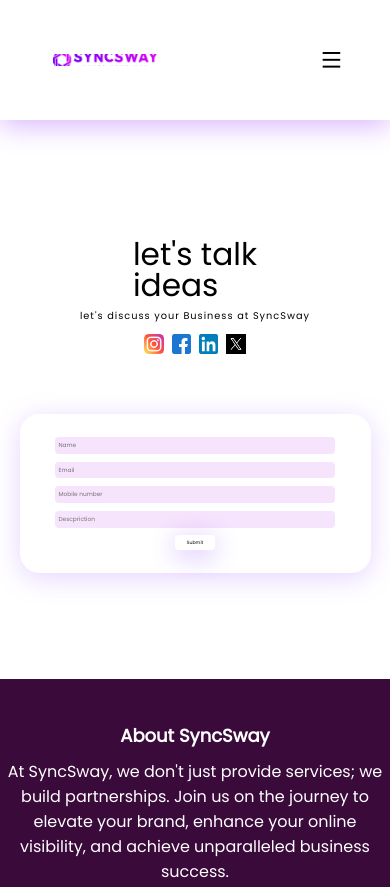
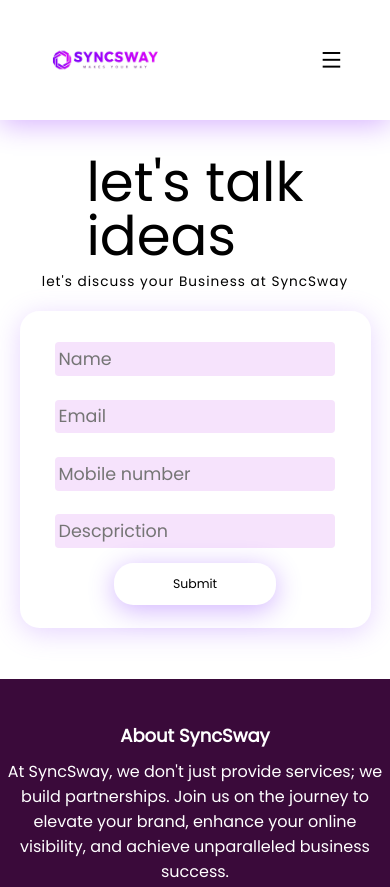
Before and after one commit to MDInthisar/syncsway_PRO, a plain HTML site: page contact/contact.html in a window 390 px wide. Shown: the top 887 px of the page. Drawn offline with nearby package versions, Linux system fonts and the light colour scheme.

Commit message:
first commit

```diff
--- a/contact/contact.css
+++ b/contact/contact.css
@@ -327,7 +327,7 @@ footer {
 
   #logo {
     width: 30vw;
-    height: 3vw;
+    height: 6vw;
     object-fit: cover;
   }
 
@@ -382,8 +382,15 @@ nav i{
         padding-left: 0; /* Adjusted padding-left to remove unwanted space */
     }
 
+    .formdata1 h1 {
+    font-size: 14vw;
+    padding-bottom: 1vw;
+    font-weight: lighter;
+    line-height: 14vw;
+}
+
     .formdata1 p {
-        font-size: 2.5vw;
+        font-size: 3.5vw;
         font-weight: lighter;
         color: rgb(0, 0, 0);
         padding: 1vw 0; /* Adjusted padding for better spacing */
@@ -396,6 +403,7 @@ nav i{
         flex-wrap: wrap;
         gap: 2vw;
         margin: 2vw 0; /* Adjusted margin for better spacing */
+        display: none;
     }
 
     .formdata1 img {
@@ -418,12 +426,14 @@ nav i{
     }
 
     .formcard form input {
-        font-size: 1.5vw; /* Adjusted font-size for better readability */
+        font-size: 4.5vw; /* Adjusted font-size for better readability */
+            margin: 3vw 0;
     }
 
     .formcard form button {
-        font-size: 1.2vw; /* Adjusted font-size for better readability */
-        padding: 1vw 3vw; /* Adjusted padding for better spacing */
+            font-size: 3.2vw;
+    padding: 3vw 15vw;
+    border-radius: 5vw;
     }
 
 .footer-row {
--- a/contact/contact.html
+++ b/contact/contact.html
@@ -48,11 +48,11 @@
         </div>
         <div class="formdata2">
             <div class="formcard">
-                <form action="">
-                    <input type="text" placeholder="Name">
-                    <input type="email" placeholder="Email">
-                    <input type="number" placeholder="Mobile number">
-                    <input type="text" placeholder="Descpriction">
+                <form action="https://formspree.io/f/moqgyeba" method="POST">
+                    <input type="name" name="Name" placeholder="Name">
+                    <input type="email" name="Email" placeholder="Email">
+                    <input type="number" name="Number" placeholder="Mobile number">
+                    <input type="text" name="Message" placeholder="Descpriction">
                     <button>Submit</button>
                 </form>
             </div>
--- a/home/home.css
+++ b/home/home.css
@@ -271,7 +271,7 @@ nav i {
 
 .brdcard {
   flex: 0 0 auto;
-  width: 50vw;
+  width: 20vw;
   /* background-color: violet; */
   margin-right: 10px; /* Adjust the spacing between cards */
 }
@@ -512,7 +512,7 @@ footer {
 
   #logo {
     width: 30vw;
-    height: 3vw;
+    height: 6vw;
     object-fit: cover;
   }
 
@@ -718,6 +718,12 @@ display: none;
     font-size: 6.5vw;
   }
 
+  .brdcard {
+  flex: 0 0 auto;
+  width: 50vw;
+  /* background-color: violet; */
+  margin-right: 10px; /* Adjust the spacing between cards */
+}
 
   /* why choose us */
   .wal {
```
